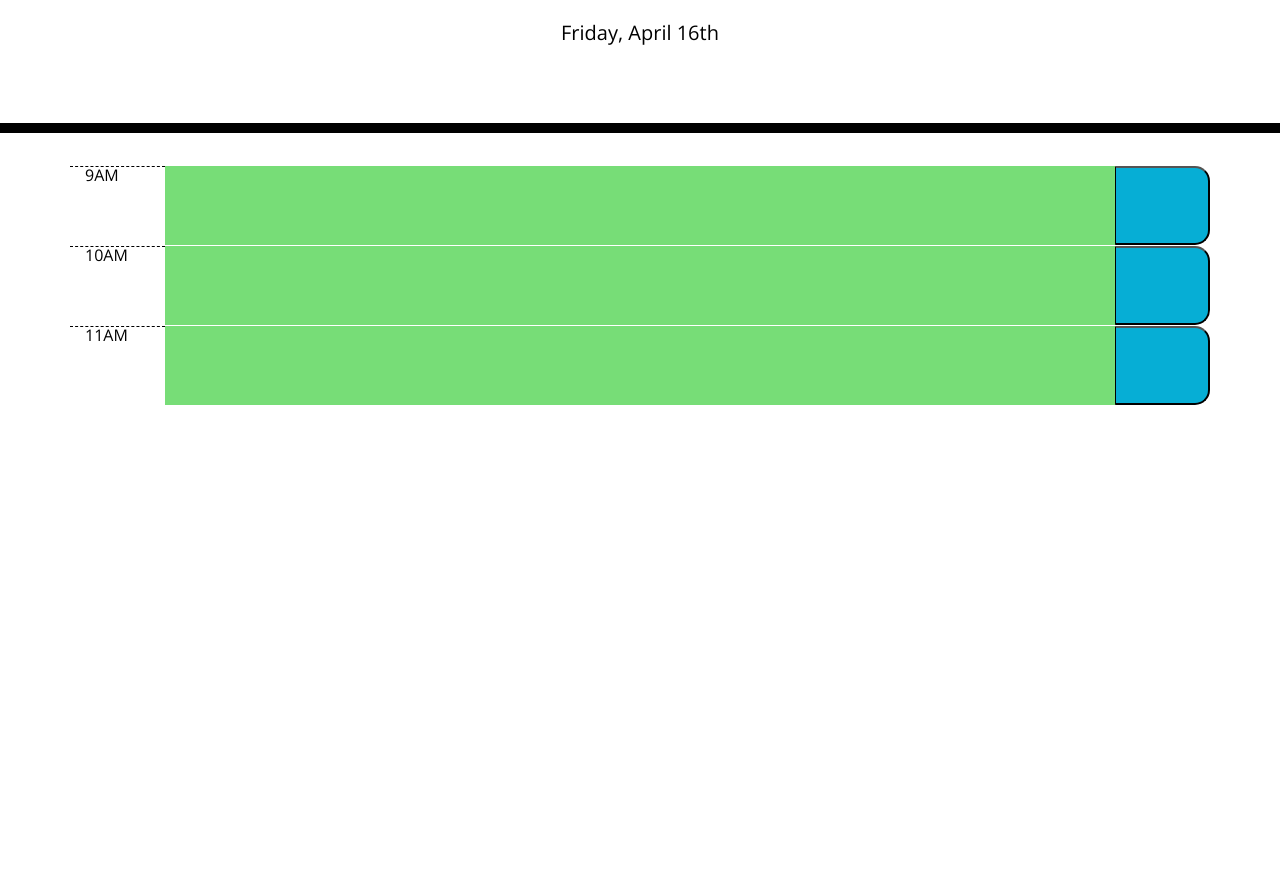
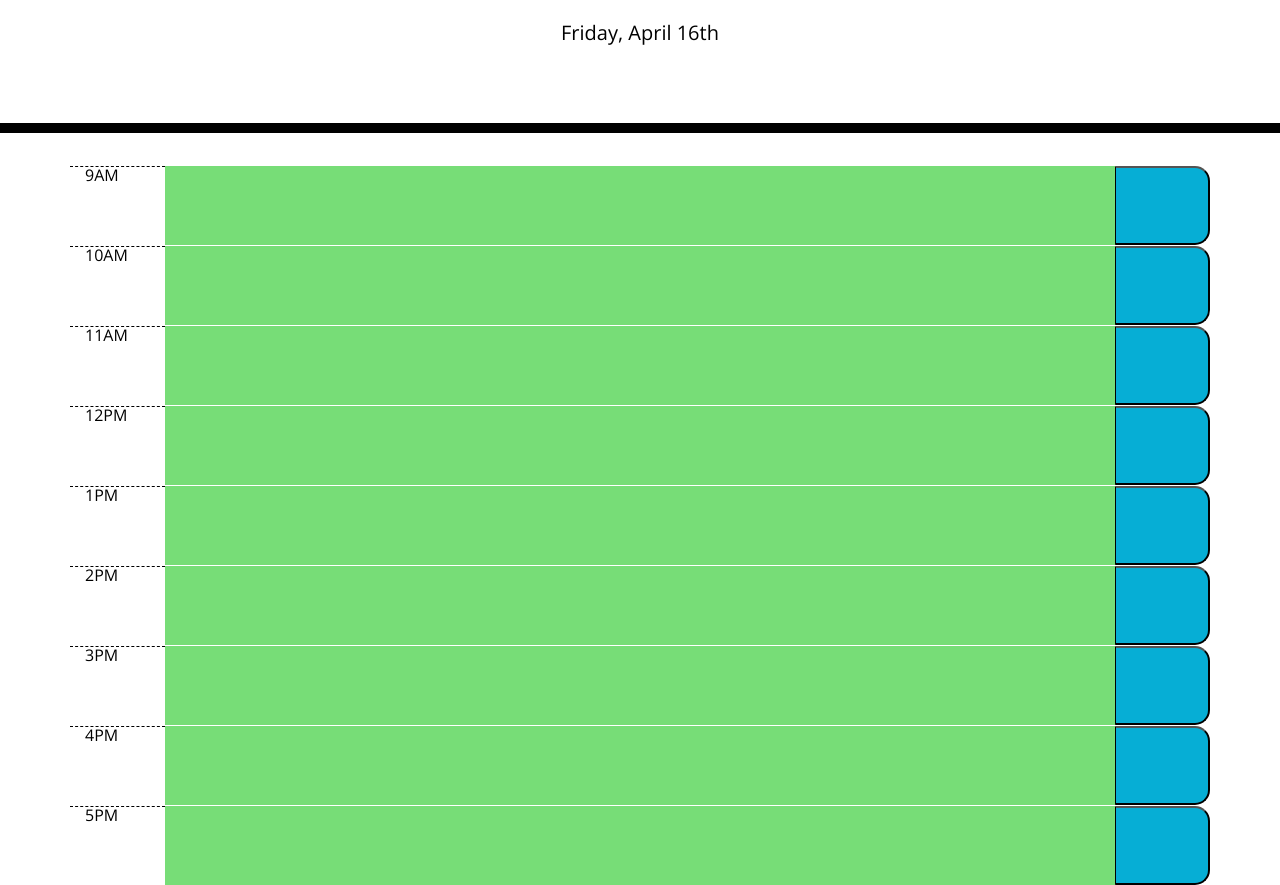
Before and after one commit to akman47/workday-scheduler, a plain HTML site: page index.html in a window 1280 px wide. Shown: the part 191-1076 px from the top of the page. Before the commit the page ends 800 px from the top, so only its background shows below. Drawn offline with nearby package versions, Linux system fonts and the light colour scheme; a web font is replaced by a local one.

Commit message:
automate event audit

```diff
--- a/assets/js/script.js
+++ b/assets/js/script.js
@@ -35,7 +35,7 @@ var loadEvents = function() {
     }
 
     auditEvents();
-}
+};
 
 // create events
 var createEvent = function (eventHour, eventNote) {
@@ -94,7 +94,7 @@ $(".saveBtn").click(function() {
 
     // re-create p element
     var eventP = $("<p>")
-        .addClass("col-10 description")
+        .addClass("col-10 event")
         .text(textInput);
 
     // replace textarea with p element
@@ -128,5 +128,8 @@ var auditEvents = function() {
     });
 }
 
+// automate auditEvents
+setInterval(auditEvents, 5000);
+
 // load event descriptions onto page
 loadEvents();
--- a/index.html
+++ b/index.html
@@ -54,8 +54,48 @@
           <span class="oi oi-lock-locked"></span>
         </button>
       </div>
-
-
+      <div id="12" class="row event-info">
+        <div class="col-1 hour mx-auto">12PM</div>
+        <div class="col event"></div>
+        <button type ="button" class="col-1 saveBtn d-flex justify-content-center align-items-center">
+          <span class="oi oi-lock-locked"></span>
+        </button>
+      </div>
+      <div id="13" class="row event-info">
+        <div class="col-1 hour mx-auto">1PM</div>
+        <div class="col event"></div>
+        <button type ="button" class="col-1 saveBtn d-flex justify-content-center align-items-center">
+          <span class="oi oi-lock-locked"></span>
+        </button>
+      </div>
+      <div id="14" class="row event-info">
+        <div class="col-1 hour mx-auto">2PM</div>
+        <div class="col event"></div>
+        <button type ="button" class="col-1 saveBtn d-flex justify-content-center align-items-center">
+          <span class="oi oi-lock-locked"></span>
+        </button>
+      </div>
+      <div id="15" class="row event-info">
+        <div class="col-1 hour mx-auto">3PM</div>
+        <div class="col event"></div>
+        <button type ="button" class="col-1 saveBtn d-flex justify-content-center align-items-center">
+          <span class="oi oi-lock-locked"></span>
+        </button>
+      </div>
+      <div id="16" class="row event-info">
+        <div class="col-1 hour mx-auto">4PM</div>
+        <div class="col event"></div>
+        <button type ="button" class="col-1 saveBtn d-flex justify-content-center align-items-center">
+          <span class="oi oi-lock-locked"></span>
+        </button>
+      </div>
+      <div id="17" class="row event-info">
+        <div class="col-1 hour mx-auto">5PM</div>
+        <div class="col event"></div>
+        <button type ="button" class="col-1 saveBtn d-flex justify-content-center align-items-center">
+          <span class="oi oi-lock-locked"></span>
+        </button>
+      </div>
     </div>
 
     <script src="https://code.jquery.com/jquery-3.4.1.min.js"></script>
```
